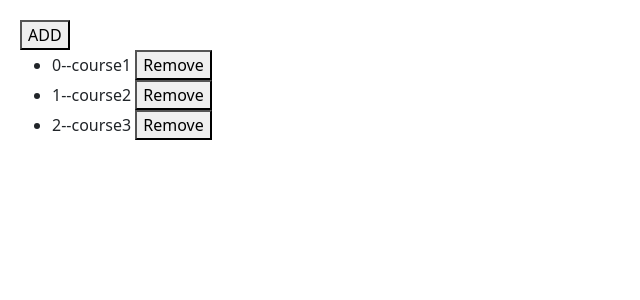
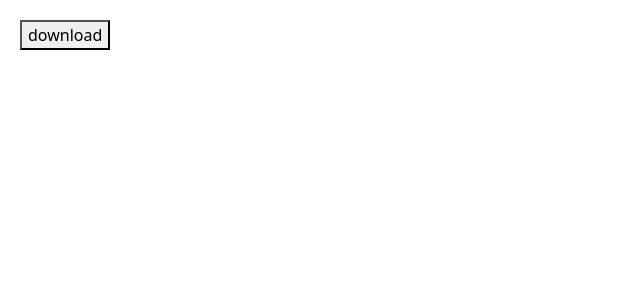
Before and after one commit to changzheng0101/hello-world, an Angular app: page / in a window 1280 px wide. Shown: the top 300 px of the page, without its empty margins (0-640 px from the left). Built offline with nearby package versions, Linux system fonts and the light colour scheme.

Commit message:
ngTrackFor

```diff
--- a/src/app/app.component.html
+++ b/src/app/app.component.html
@@ -1,6 +1,6 @@
-<button (click)="addCourse()">ADD</button>
+<button (click)="downloadData()">download</button>
 <ul>
-    <li *ngFor="let course of courses;index as i">
-        {{i}}--{{course.name}} <button (click)="remove(course)">Remove</button>
+    <li *ngFor="let course of courses;index as i;trackBy: trackById">
+        {{i}}--{{course.name}}
     </li>
 </ul>
--- a/src/app/app.component.ts
+++ b/src/app/app.component.ts
@@ -10,11 +10,7 @@ export class AppComponent {
   title = 'hello-world';
   viewModel = 'map';
 
-  courses = [
-    { id: 1, name: 'course1' },
-    { id: 2, name: 'course2' },
-    { id: 3, name: 'course3' }
-  ];
+  courses: any;
 
   tweet = {
     body: ' some title',
@@ -25,6 +21,24 @@ export class AppComponent {
   post = {
     title: "is title",
     isActivated: true
+  }
+
+  downloadData() {
+    this.courses = [
+      { id: 1, name: 'course1' },
+      { id: 2, name: 'course2' },
+      { id: 3, name: 'course3' }
+    ];
+  }
+
+  /**
+   * 只要id不变 这个就不会更新
+   * @param index
+   * @param course
+   * @returns
+   */
+  trackById(index:number, course:any) {
+    return course ? course.id : undefined;
   }
 
   onChange(isActivated: changeEvent) {
```
